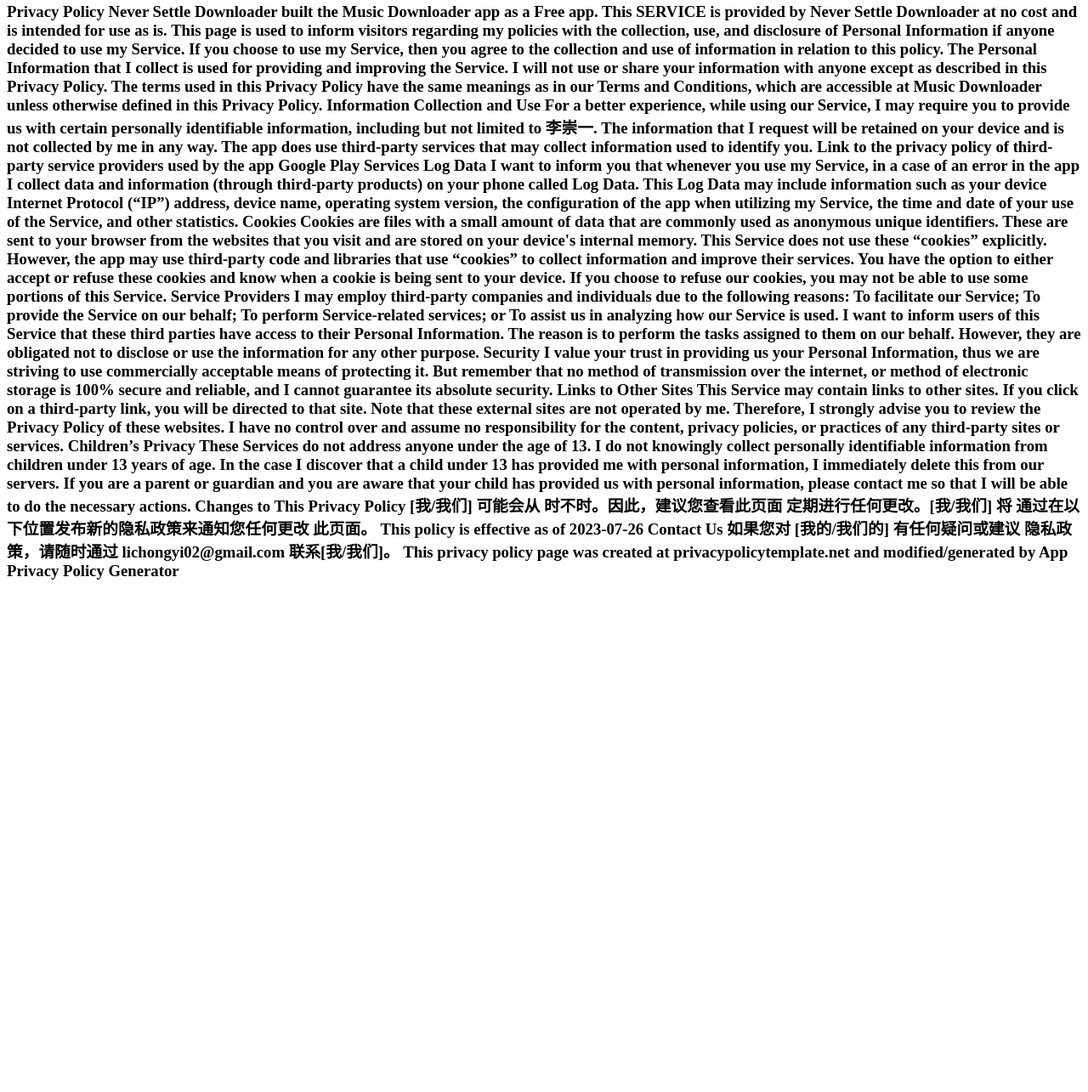
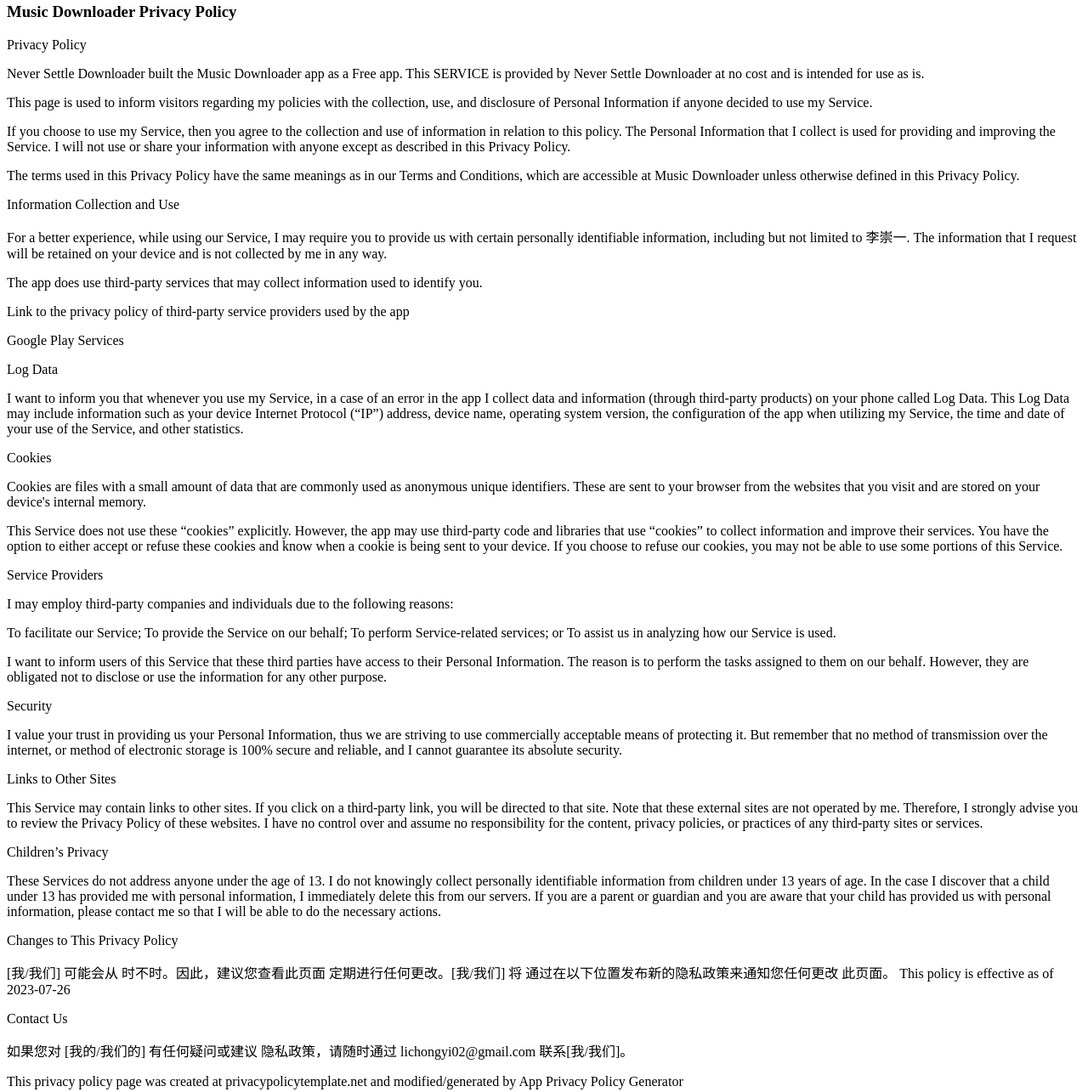
Before and after one commit to magicpower-brother/magicpower-brother.github.io, a plain HTML site: page index.html in a window 1280 px wide. Shown: the part 110-1395 px from the top of the page at 85% size. Before the commit the page ends 812 px from the top, so only its background shows below. Drawn offline with Linux system fonts and the light colour scheme.

Commit message:
Update index.html

```diff
--- a/index.html
+++ b/index.html
@@ -1,65 +1,39 @@
 <body>
 	<h1 align="center">MP3 Downloader-Music Player</h1>
 	<h2 align="center">This music downloader app allows you to easily download your favorite music.</h6>
-	<h3 >Privacy Policy
-Never Settle Downloader built the Music Downloader app as a Free app. This SERVICE is provided by Never Settle Downloader at no cost and is intended for use as is.
-
-This page is used to inform visitors regarding my policies with the collection, use, and disclosure of Personal Information if anyone decided to use my Service.
-
-If you choose to use my Service, then you agree to the collection and use of information in relation to this policy. The Personal Information that I collect is used for providing and improving the Service. I will not use or share your information with anyone except as described in this Privacy Policy.
-
-The terms used in this Privacy Policy have the same meanings as in our Terms and Conditions, which are accessible at Music Downloader unless otherwise defined in this Privacy Policy.
-
-Information Collection and Use
-
-For a better experience, while using our Service, I may require you to provide us with certain personally identifiable information, including but not limited to 李崇一. The information that I request will be retained on your device and is not collected by me in any way.
-
-The app does use third-party services that may collect information used to identify you.
-
-Link to the privacy policy of third-party service providers used by the app
-
-Google Play Services
-Log Data
-
-I want to inform you that whenever you use my Service, in a case of an error in the app I collect data and information (through third-party products) on your phone called Log Data. This Log Data may include information such as your device Internet Protocol (“IP”) address, device name, operating system version, the configuration of the app when utilizing my Service, the time and date of your use of the Service, and other statistics.
-
-Cookies
-
-Cookies are files with a small amount of data that are commonly used as anonymous unique identifiers. These are sent to your browser from the websites that you visit and are stored on your device's internal memory.
-
-This Service does not use these “cookies” explicitly. However, the app may use third-party code and libraries that use “cookies” to collect information and improve their services. You have the option to either accept or refuse these cookies and know when a cookie is being sent to your device. If you choose to refuse our cookies, you may not be able to use some portions of this Service.
-
-Service Providers
-
-I may employ third-party companies and individuals due to the following reasons:
-
-To facilitate our Service;
+	<h3>Music Downloader Privacy Policy</h3>
+	<p>Privacy Policy</p>
+	<p>Never Settle Downloader built the Music Downloader app as a Free app. This SERVICE is provided by Never Settle Downloader at no cost and is intended for use as is.</p>
+	<p>This page is used to inform visitors regarding my policies with the collection, use, and disclosure of Personal Information if anyone decided to use my Service.</p>
+	<p>If you choose to use my Service, then you agree to the collection and use of information in relation to this policy. The Personal Information that I collect is used for providing and improving the Service. I will not use or share your information with anyone except as described in this Privacy Policy.</p>
+	<p>The terms used in this Privacy Policy have the same meanings as in our Terms and Conditions, which are accessible at Music Downloader unless otherwise defined in this Privacy Policy.</p>
+	<p>Information Collection and Use</p>
+	<p>For a better experience, while using our Service, I may require you to provide us with certain personally identifiable information, including but not limited to 李崇一. The information that I request will be retained on your device and is not collected by me in any way.</p>
+	<p>The app does use third-party services that may collect information used to identify you.</p>
+	<p>Link to the privacy policy of third-party service providers used by the app</p>
+	<p>Google Play Services</p>
+	<p>Log Data</p>
+	<p>I want to inform you that whenever you use my Service, in a case of an error in the app I collect data and information (through third-party products) on your phone called Log Data. This Log Data may include information such as your device Internet Protocol (“IP”) address, device name, operating system version, the configuration of the app when utilizing my Service, the time and date of your use of the Service, and other statistics.</p>
+	<p>Cookies</p>
+	<p>Cookies are files with a small amount of data that are commonly used as anonymous unique identifiers. These are sent to your browser from the websites that you visit and are stored on your device's internal memory.</p>
+	<p>This Service does not use these “cookies” explicitly. However, the app may use third-party code and libraries that use “cookies” to collect information and improve their services. You have the option to either accept or refuse these cookies and know when a cookie is being sent to your device. If you choose to refuse our cookies, you may not be able to use some portions of this Service.</p>
+	<p>Service Providers</p>
+	<p>I may employ third-party companies and individuals due to the following reasons:</p>
+	<p>To facilitate our Service;
 To provide the Service on our behalf;
 To perform Service-related services; or
-To assist us in analyzing how our Service is used.
-I want to inform users of this Service that these third parties have access to their Personal Information. The reason is to perform the tasks assigned to them on our behalf. However, they are obligated not to disclose or use the information for any other purpose.
-
-Security
-
-I value your trust in providing us your Personal Information, thus we are striving to use commercially acceptable means of protecting it. But remember that no method of transmission over the internet, or method of electronic storage is 100% secure and reliable, and I cannot guarantee its absolute security.
-
-Links to Other Sites
-
-This Service may contain links to other sites. If you click on a third-party link, you will be directed to that site. Note that these external sites are not operated by me. Therefore, I strongly advise you to review the Privacy Policy of these websites. I have no control over and assume no responsibility for the content, privacy policies, or practices of any third-party sites or services.
-
-Children’s Privacy
-
-These Services do not address anyone under the age of 13. I do not knowingly collect personally identifiable information from children under 13 years of age. In the case I discover that a child under 13 has provided me with personal information, I immediately delete this from our servers. If you are a parent or guardian and you are aware that your child has provided us with personal information, please contact me so that I will be able to do the necessary actions.
-
-Changes to This Privacy Policy
-
-[我/我们] 可能会从 时不时。因此，建议您查看此页面 定期进行任何更改。[我/我们] 将 通过在以下位置发布新的隐私政策来通知您任何更改 此页面。
-
-This policy is effective as of 2023-07-26
-
-Contact Us
-
-如果您对 [我的/我们的] 有任何疑问或建议 隐私政策，请随时通过 lichongyi02@gmail.com 联系[我/我们]。
-
-This privacy policy page was created at privacypolicytemplate.net and modified/generated by App Privacy Policy Generator</h3>
+To assist us in analyzing how our Service is used.</p>
+	<p>I want to inform users of this Service that these third parties have access to their Personal Information. The reason is to perform the tasks assigned to them on our behalf. However, they are obligated not to disclose or use the information for any other purpose.</p>
+	<p>Security</p>
+	<p>I value your trust in providing us your Personal Information, thus we are striving to use commercially acceptable means of protecting it. But remember that no method of transmission over the internet, or method of electronic storage is 100% secure and reliable, and I cannot guarantee its absolute security.</p>
+	<p>Links to Other Sites</p>
+	<p>This Service may contain links to other sites. If you click on a third-party link, you will be directed to that site. Note that these external sites are not operated by me. Therefore, I strongly advise you to review the Privacy Policy of these websites. I have no control over and assume no responsibility for the content, privacy policies, or practices of any third-party sites or services.</p>
+	<p>Children’s Privacy</p>
+	<p>These Services do not address anyone under the age of 13. I do not knowingly collect personally identifiable information from children under 13 years of age. In the case I discover that a child under 13 has provided me with personal information, I immediately delete this from our servers. If you are a parent or guardian and you are aware that your child has provided us with personal information, please contact me so that I will be able to do the necessary actions.</p>
+	<p>Changes to This Privacy Policy</p>
+	<p>[我/我们] 可能会从 时不时。因此，建议您查看此页面 定期进行任何更改。[我/我们] 将 通过在以下位置发布新的隐私政策来通知您任何更改 此页面。
+This policy is effective as of 2023-07-26</p>
+	<p>Contact Us</p>
+	<p>如果您对 [我的/我们的] 有任何疑问或建议 隐私政策，请随时通过 lichongyi02@gmail.com 联系[我/我们]。</p>
+	<p>This privacy policy page was created at privacypolicytemplate.net and modified/generated by App Privacy Policy Generator</p>
 </body>
```
